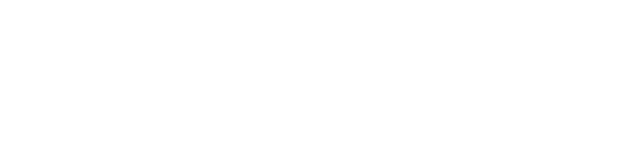
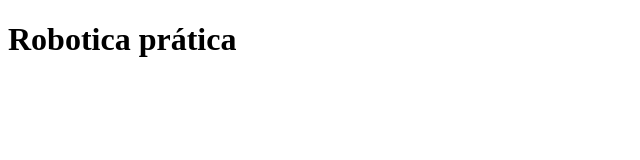
Before and after one commit to AndersonKennedy/roboticapratica, a plain HTML site: page public_html/index.html in a window 1280 px wide. Shown: the whole page, without its empty margins (0-640 px from the left). Drawn offline with Linux system fonts and the light colour scheme.

Commit message:
alterei o arquivo index e add sobre.html

```diff
--- a/public_html/index.html
+++ b/public_html/index.html
@@ -4,9 +4,9 @@
     <meta charset="UTF-8">
     <meta name="viewport" content="width=device-width, initial-scale=1.0">
     <meta http-equiv="X-UA-Compatible" content="ie=edge">
-    <title>Robotica</title>
+    <title>Robotica Prática</title>
 </head>
 <body>
-
+    <h1>Robotica prática</h1>
 </body>
 </html>
```
